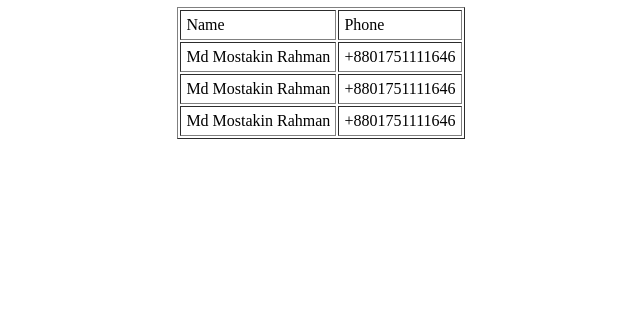
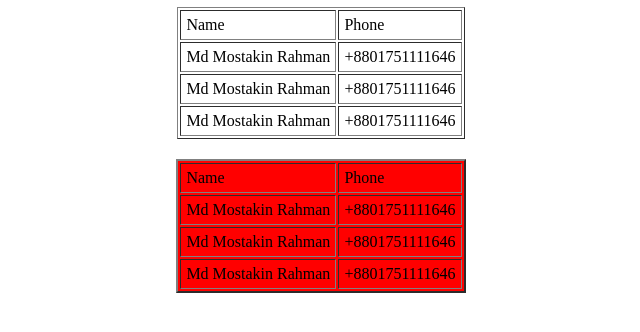
Before and after one commit to mostakinmithun/HTML_TEST_GIT, a plain HTML site: page index.html in a window 1280 px wide. Shown: the part 150-482 px from the top of the page, without its empty margins (319-959 px from the left). Drawn offline with Linux system fonts and the light colour scheme.

Commit message:
New Table Added

```diff
--- a/index.html
+++ b/index.html
@@ -33,5 +33,23 @@
 		<td>+8801751111646</td>
 	</tr>
 </table>
+<table border="2" cellpadding="5px" style="margin: 20px auto;" bgcolor="red">
+	<tr>
+		<td>Name</td>
+		<td>Phone</td>
+	</tr>
+	<tr>
+		<td>Md Mostakin Rahman</td>
+		<td>+8801751111646</td>
+	</tr>
+	<tr>
+		<td>Md Mostakin Rahman</td>
+		<td>+8801751111646</td>
+	</tr>
+	<tr>
+		<td>Md Mostakin Rahman</td>
+		<td>+8801751111646</td>
+	</tr>
+</table>
 </body>
 </html>
```
